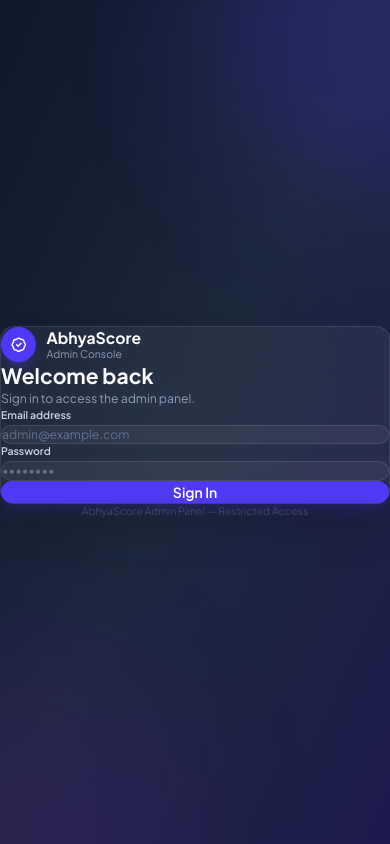
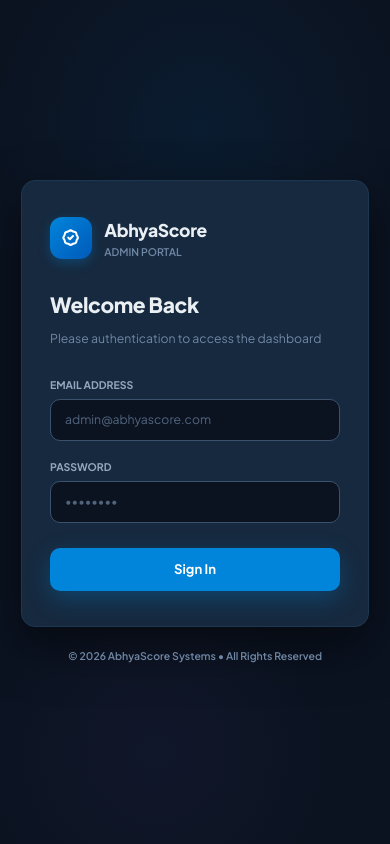
Before and after one commit to infratechai-aman/abhyascore2.0-tempname-, a React (Vite) app in the folder admin-app/: page /login in a window 390 px wide. Built offline with nearby package versions, Linux system fonts and the light colour scheme; no server answers.

Commit message:
feat: redesign login screen with SpikeAdmin DARK_BLUE_THEME and responsive layout

```diff
--- a/admin-app/src/pages/Login.jsx
+++ b/admin-app/src/pages/Login.jsx
@@ -35,76 +35,115 @@ export default function Login() {
     };
 
     return (
-        <div className="min-h-screen bg-gradient-to-br from-slate-900 via-slate-800 to-indigo-950 flex items-center justify-center p-4">
-            {/* Background glow */}
-            <div className="absolute inset-0 overflow-hidden pointer-events-none">
-                <div className="absolute -top-40 -right-40 w-96 h-96 bg-indigo-600/20 rounded-full blur-3xl" />
-                <div className="absolute -bottom-40 -left-40 w-96 h-96 bg-purple-600/10 rounded-full blur-3xl" />
-            </div>
+        <div style={{
+            minHeight: '100vh',
+            display: 'flex',
+            alignItems: 'center',
+            justifyContent: 'center',
+            background: 'rgb(11, 19, 33)', // SpikeAdmin Deep Navy
+            padding: '1.5rem',
+            position: 'relative',
+            overflow: 'hidden',
+        }}>
+            {/* Background Decorative Elements */}
+            <div style={{
+                position: 'absolute', top: '-10%', right: '-5%',
+                width: '30rem', height: '30rem',
+                background: 'radial-gradient(circle, rgba(0, 133, 219, 0.08) 0%, transparent 70%)',
+                borderRadius: '50%', pointerEvents: 'none',
+            }} />
+            <div style={{
+                position: 'absolute', bottom: '-10%', left: '-5%',
+                width: '25rem', height: '25rem',
+                background: 'radial-gradient(circle, rgba(135, 99, 218, 0.05) 0%, transparent 70%)',
+                borderRadius: '50%', pointerEvents: 'none',
+            }} />
 
-            <div className="w-full max-w-md relative">
-                {/* Card */}
-                <div className="bg-white/5 backdrop-blur-xl border border-white/10 rounded-2xl p-8 shadow-2xl">
-                    {/* Logo */}
-                    <div className="flex items-center gap-3 mb-8">
-                        <div className="w-10 h-10 bg-indigo-600 rounded-xl flex items-center justify-center shadow-lg shadow-indigo-600/30">
-                            <svg className="w-5 h-5 text-white" fill="none" viewBox="0 0 24 24" stroke="currentColor">
-                                <path strokeLinecap="round" strokeLinejoin="round" strokeWidth={2} d="M9 12l2 2 4-4M7.835 4.697a3.42 3.42 0 001.946-.806 3.42 3.42 0 014.438 0 3.42 3.42 0 001.946.806 3.42 3.42 0 013.138 3.138 3.42 3.42 0 00.806 1.946 3.42 3.42 0 010 4.438 3.42 3.42 0 00-.806 1.946 3.42 3.42 0 01-3.138 3.138 3.42 3.42 0 00-1.946.806 3.42 3.42 0 01-4.438 0 3.42 3.42 0 00-1.946-.806 3.42 3.42 0 01-3.138-3.138 3.42 3.42 0 00-.806-1.946 3.42 3.42 0 010-4.438 3.42 3.42 0 00.806-1.946 3.42 3.42 0 013.138-3.138z" />
+            <div style={{ width: '100%', maxWidth: '420px', position: 'relative' }}>
+                <div className="card" style={{ padding: '2.5rem 2rem', boxShadow: '0 20px 50px rgba(0,0,0,0.5)' }}>
+                    {/* Header / Logo Section */}
+                    <div style={{ display: 'flex', alignItems: 'center', gap: '0.875rem', marginBottom: '2rem' }}>
+                        <div style={{
+                            width: '42px', height: '42px',
+                            background: 'linear-gradient(135deg, rgb(0, 133, 219) 0%, rgb(0, 90, 185) 100%)',
+                            borderRadius: '12px',
+                            display: 'flex', alignItems: 'center', justifyContent: 'center',
+                            boxShadow: '0 4px 12px rgba(0, 133, 219, 0.3)',
+                        }}>
+                            <svg style={{ width: '1.375rem', height: '1.375rem', color: '#fff' }} fill="none" viewBox="0 0 24 24" stroke="currentColor">
+                                <path strokeLinecap="round" strokeLinejoin="round" strokeWidth={2.5} d="M9 12l2 2 4-4M7.835 4.697a3.42 3.42 0 001.946-.806 3.42 3.42 0 014.438 0 3.42 3.42 0 001.946.806 3.42 3.42 0 013.138 3.138 3.42 3.42 0 00.806 1.946 3.42 3.42 0 010 4.438 3.42 3.42 0 00-.806 1.946 3.42 3.42 0 01-3.138 3.138 3.42 3.42 0 00-1.946.806 3.42 3.42 0 01-4.438 0 3.42 3.42 0 00-1.946-.806 3.42 3.42 0 01-3.138-3.138 3.42 3.42 0 00-.806-1.946 3.42 3.42 0 010-4.438 3.42 3.42 0 00.806-1.946 3.42 3.42 0 013.138-3.138z" />
                             </svg>
                         </div>
                         <div>
-                            <h1 className="text-white font-bold text-lg leading-tight">AbhyaScore</h1>
-                            <p className="text-slate-400 text-xs">Admin Console</p>
+                            <h1 style={{ color: 'var(--text-heading)', fontSize: '1.25rem', fontWeight: 800, letterSpacing: '-0.02em', margin: 0 }}>AbhyaScore</h1>
+                            <p style={{ color: 'var(--text-muted)', fontSize: '0.75rem', fontWeight: 600, margin: 0 }}>ADMIN PORTAL</p>
                         </div>
                     </div>
 
-                    <h2 className="text-white text-2xl font-bold mb-1">Welcome back</h2>
-                    <p className="text-slate-400 text-sm mb-8">Sign in to access the admin panel.</p>
+                    <h2 style={{ color: 'var(--text-heading)', fontSize: '1.5rem', fontWeight: 800, marginBottom: '0.5rem', letterSpacing: '-0.02em' }}>Welcome Back</h2>
+                    <p style={{ color: 'var(--text-muted)', fontSize: '0.875rem', marginBottom: '2rem' }}>Please authentication to access the dashboard</p>
 
-                    <form onSubmit={handleLogin} className="space-y-5">
-                        <div>
-                            <label className="block text-xs font-semibold text-slate-300 mb-1.5">Email address</label>
+                    <form onSubmit={handleLogin} style={{ display: 'flex', flexDirection: 'column', gap: '1.25rem' }}>
+                        <div className="form-group">
+                            <label className="form-label" style={{ fontWeight: 700, fontSize: '0.75rem' }}>EMAIL ADDRESS</label>
                             <input
                                 type="email"
                                 required
                                 value={email}
                                 onChange={(e) => setEmail(e.target.value)}
-                                placeholder="admin@example.com"
-                                className="w-full px-4 py-3 bg-white/5 border border-white/10 rounded-xl text-white placeholder-slate-500 text-sm focus:outline-none focus:border-indigo-500 focus:ring-1 focus:ring-indigo-500 transition-colors"
+                                placeholder="admin@abhyascore.com"
+                                className="form-input"
+                                style={{ padding: '0.75rem 1rem' }}
                             />
                         </div>
 
-                        <div>
-                            <label className="block text-xs font-semibold text-slate-300 mb-1.5">Password</label>
+                        <div className="form-group">
+                            <label className="form-label" style={{ fontWeight: 700, fontSize: '0.75rem' }}>PASSWORD</label>
                             <input
                                 type="password"
                                 required
                                 value={password}
                                 onChange={(e) => setPassword(e.target.value)}
                                 placeholder="••••••••"
-                                className="w-full px-4 py-3 bg-white/5 border border-white/10 rounded-xl text-white placeholder-slate-500 text-sm focus:outline-none focus:border-indigo-500 focus:ring-1 focus:ring-indigo-500 transition-colors"
+                                className="form-input"
+                                style={{ padding: '0.75rem 1rem' }}
                             />
                         </div>
 
                         {error && (
-                            <div className="flex items-start gap-2 bg-red-500/10 border border-red-500/20 rounded-xl p-3">
-                                <svg className="w-4 h-4 text-red-400 mt-0.5 shrink-0" fill="none" viewBox="0 0 24 24" stroke="currentColor">
-                                    <path strokeLinecap="round" strokeLinejoin="round" strokeWidth={2} d="M12 9v2m0 4h.01M10.29 3.86L1.82 18a2 2 0 001.71 3h16.94a2 2 0 001.71-3L13.71 3.86a2 2 0 00-3.42 0z" />
+                            <div style={{
+                                background: 'rgba(207, 102, 121, 0.1)',
+                                border: '1px solid rgba(207, 102, 121, 0.2)',
+                                borderRadius: '8px',
+                                padding: '0.75rem',
+                                display: 'flex', gap: '0.5rem',
+                                color: 'rgb(207, 102, 121)', fontSize: '0.8125rem',
+                            }}>
+                                <svg style={{ width: '1rem', height: '1rem', shrink: 0 }} fill="none" viewBox="0 0 24 24" stroke="currentColor">
+                                    <path strokeLinecap="round" strokeLinejoin="round" strokeWidth={2} d="M12 8v4m0 4h.01M21 12a9 9 0 11-18 0 9 9 0 0118 0z" />
                                 </svg>
-                                <p className="text-red-400 text-xs">{error}</p>
+                                <span>{error}</span>
                             </div>
                         )}
 
                         <button
                             type="submit"
                             disabled={loading}
-                            className="w-full py-3 bg-indigo-600 hover:bg-indigo-500 disabled:opacity-60 disabled:cursor-not-allowed text-white font-semibold rounded-xl transition-colors flex items-center justify-center gap-2 shadow-lg shadow-indigo-600/20"
+                            className="btn btn-primary"
+                            style={{
+                                padding: '0.875rem',
+                                justifyContent: 'center',
+                                fontSize: '0.9375rem',
+                                fontWeight: 700,
+                                marginTop: '0.5rem',
+                                boxShadow: '0 8px 24px rgba(0, 133, 219, 0.3)',
+                            }}
                         >
                             {loading ? (
-                                <>
-                                    <div className="w-4 h-4 border-2 border-white/30 border-t-white rounded-full animate-spin" />
-                                    Signing in...
-                                </>
+                                <div style={{ display: 'flex', alignItems: 'center', gap: '0.625rem' }}>
+                                    <div style={{ width: '1.125rem', height: '1.125rem', border: '2.5px solid rgba(255,255,255,0.3)', borderTopColor: '#fff', borderRadius: '50%', animation: 'spin 0.6s linear infinite' }} />
+                                    <span>Verifying...</span>
+                                </div>
                             ) : (
                                 'Sign In'
                             )}
@@ -112,10 +151,19 @@ export default function Login() {
                     </form>
                 </div>
 
-                <p className="text-center text-slate-600 text-xs mt-6">
-                    AbhyaScore Admin Panel — Restricted Access
-                </p>
+                <div style={{ textAlign: 'center', marginTop: '1.5rem' }}>
+                    <p style={{ color: 'var(--text-muted)', fontSize: '0.75rem', fontWeight: 600 }}>
+                        &copy; {new Date().getFullYear()} AbhyaScore Systems &bull; All Rights Reserved
+                    </p>
+                </div>
             </div>
+
+            {/* In-page style for the spinning animation since we aren't using a CSS module here */}
+            <style>{`
+                @keyframes spin {
+                    to { transform: rotate(360deg); }
+                }
+            `}</style>
         </div>
     );
 }
```
